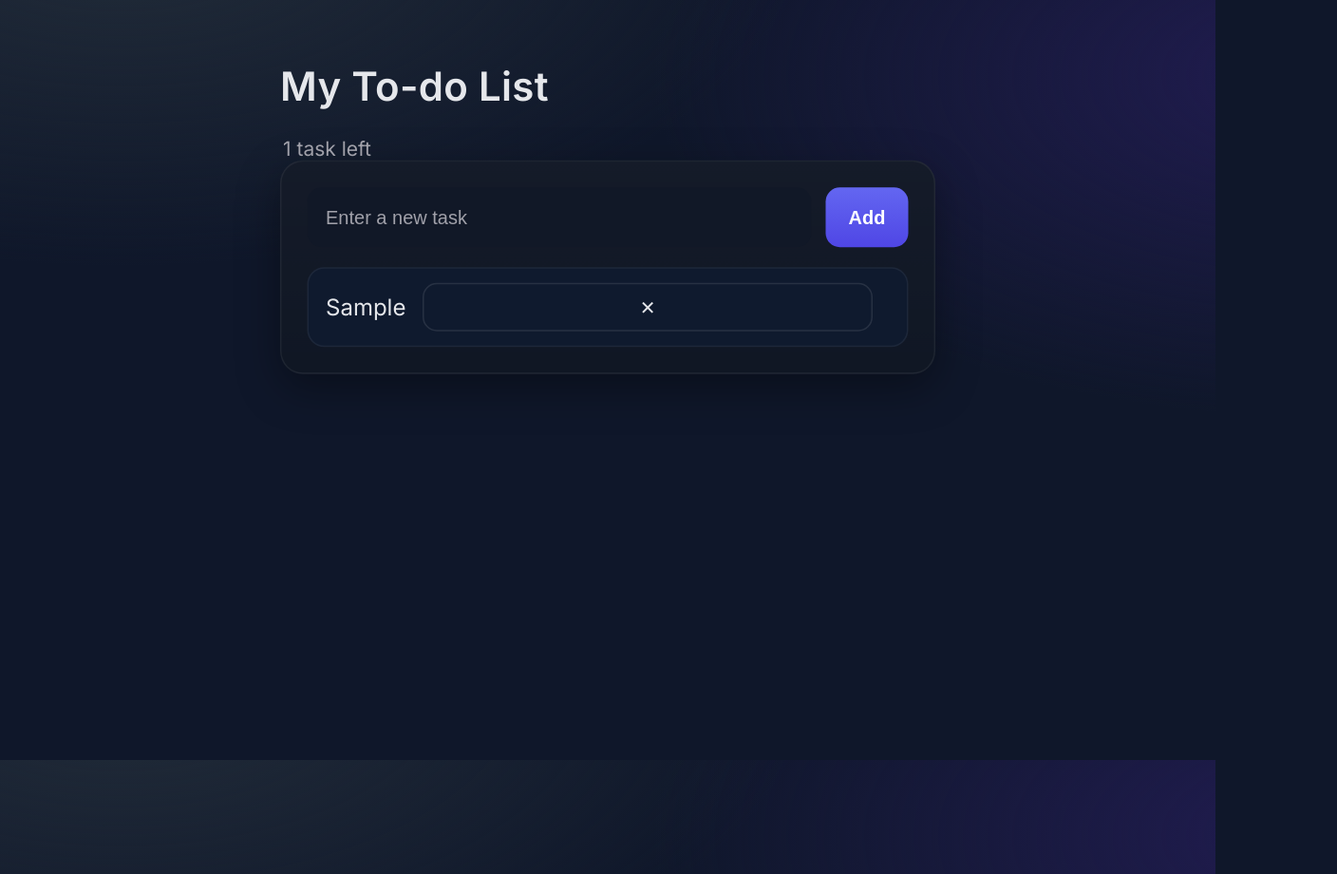
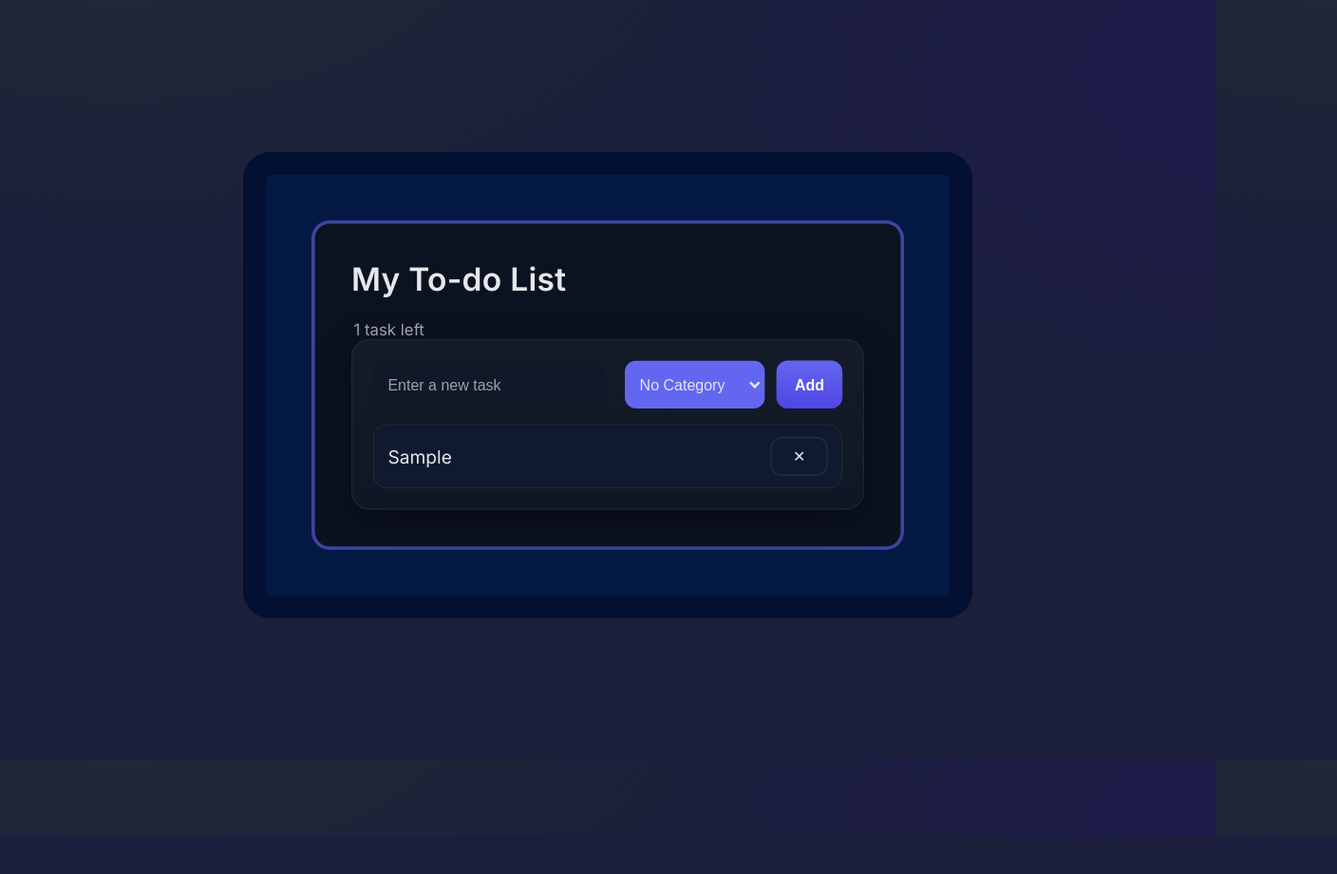
Before and after one commit to mustafyu/to-do-list, a website: page index.html in a window 1280 px wide. Both pictures are taken after typing "Sample" into the empty fields and a click on the button "Add". Shown: the whole page at 95% size, 1408 px wide, since content can reach past the window. After the commit the page ends 880 px from the top, so only its background shows below. Drawn offline with Linux system fonts and the light colour scheme.

Commit message:
added a new feature categories

```diff
--- a/Style.css
+++ b/Style.css
@@ -20,18 +20,38 @@ body {
     margin: 0;
     font-family: Inter, system-ui, -apple-system, Segoe UI, Roboto, Arial, sans-serif;
     color: var(--text);
+
+    /* keep your nice blue background */
     background:
             radial-gradient(1200px 600px at 10% -10%, #1f2937 10%, transparent 60%),
             radial-gradient(1200px 600px at 110% 10%, #1e1b4b 10%, transparent 60%),
-            var(--bg);
+            #1b1f3b;
+
+    /* this keeps your card higher up, like before */
+    display: flex;
+    justify-content: center;
+    align-items: flex-start;   /* 👈 not centered vertically */
+    padding-top: 200px;
+    transform: scale(1.2);  /* fix for Safari blurry fonts *//* pushes it down a bit */
 }
 
+
 /* ========== Layout ========== */
+
+.frame {
+   background: #041a45;
+    padding: 60px;
+    border-radius: 24px;
+    box-shadow: 0 0 0 20px rgb(3, 16, 50) inset ;
+}
+
+/* Your actual to-do card */
 .app {
-    max-width: 500px;
-    margin: 120px auto;
-    padding: 0 20px;
-    transform:scale(1.50);
+    width: 520px;              /* card width */
+    background: #0b1220;       /* dark card background */
+    border-radius: 16px;
+    padding: 32px;             /* space inside card */
+    border: 3px solid rgba(99,102,241,0.6); /* violet border if you want */
 }
 .app__header {
     display: flex;
@@ -119,10 +139,9 @@ h1 {
 
 /* Individual item as a “pill card” */
 .list li {
-    display: grid;
-    grid-template-columns: auto 1fr auto; /* checkbox | text | delete */
+    display: flex;
     align-items: center;
-    gap: 12px;
+    justify-content: space-between;
     padding: 10px 12px;
     border-radius: 12px;
     background: #0f1a2e;
@@ -170,6 +189,53 @@ h1 {
     text-decoration: line-through;
 }
 
+/*Category part*/
+
+#categorySelect {
+    margin-left: 8px;
+    padding: 8px;
+    border-radius: 10px;
+    background-color: #6366f1;
+    cursor: pointer;
+}
+
+/* Category badge base styling */
+.category-badge {
+    display: inline-block;
+    margin-left: 8px;
+    padding: 2px 8px;
+    font-size: 0.75rem;
+    font-weight: 600;
+    border-radius: 10px;
+    text-transform: uppercase;
+}
+
+/* Category-specific colors */
+.category-work {
+    background-color: #3b82f6;
+    color: white;
+}
+
+.category-personal {
+    background-color: #10b981;
+    color: white;
+}
+
+.category-shopping {
+    background-color: #f59e0b;
+    color: white;
+}
+
+.category-health {
+    background-color: #ef4444;
+    color: white;
+}
+
+.category-other {
+    background-color: #6b7280;
+    color: white;
+}
+
 /* Delete button */
 .delete-btn {
     background: transparent;
@@ -177,6 +243,7 @@ h1 {
     color: #e5e7eb;
     border-radius: 10px;
     height: 34px; padding: 0 10px;
+    width: 50px;
     cursor: pointer;
     transition: background .15s, color .15s, border .15s;
 }
--- a/index.html
+++ b/index.html
@@ -10,10 +10,11 @@
     <link rel="stylesheet" href="Style.css">
 </head>
 <body>
+<div class="frame">
 <main class="app">
     <header class="app__header">
         <h1>My To-do List</h1>
-        <!-- <button id="themeToggle" class="icon-btn" aria-label="Toggle theme">🌗</button> -->
+        <!-- <button id="themeToggle" class="icon-btn" aria-label="Toggle theme"></button> -->
     </header>
 
     <!-- shows how many tasks are not completed -->
@@ -24,13 +25,23 @@
         <!-- wrapping input+button in a form lets you press Enter to add -->
         <form id="todoForm" class="input-row" onsubmit="addTask(); return false;">
             <input id="taskInput" class="input" type="text" placeholder="Enter a new task" />
+
+            <select id="categorySelect" class="input">
+                <option value="">No Category</option>
+                <option value="work">Work</option>
+                <option value="personal">Personal</option>
+                <option value="shopping">Shopping</option>
+                <option value="health">Health</option>
+                <option value="other">Other</option>
+            </select>
+
             <button class="btn btn--primary" type="submit">Add</button>
         </form>
 
     <ul id="taskList" class ="list"></ul>
     </section>
 </main>
-
+</div>
 <script src="script.js"></script>
 </body>
 </html>
--- a/script.js
+++ b/script.js
@@ -11,7 +11,9 @@ function updateCount() {
 // main add function
 function addTask() {
     const input = document.getElementById("taskInput");
+    const categorySelect = document.getElementById("categorySelect");
     const text = input.value.trim();
+    const category = categorySelect.value;
     if (!text) return; // ignore empty input
 
     // create a new <li>
@@ -21,6 +23,15 @@ function addTask() {
     const span = document.createElement("span");
     span.className = "task";
     span.textContent = text;
+
+
+    // category badge (if category exists)
+    if (category) {
+        const badge = document.createElement("span");
+        badge.className = `category-badge category-${category}`;
+        badge.textContent = category;
+        span.appendChild(badge);
+    }
 
     //  delete button
     const del = document.createElement("button");
@@ -45,8 +56,9 @@ function addTask() {
     // add li into the ul
     document.getElementById("taskList").appendChild(li);
 
-    // clear the input
+    // clear the input and reset category
     input.value = "";
+    categorySelect.value = "";
 
     // refresh counter
     updateCount();
```
